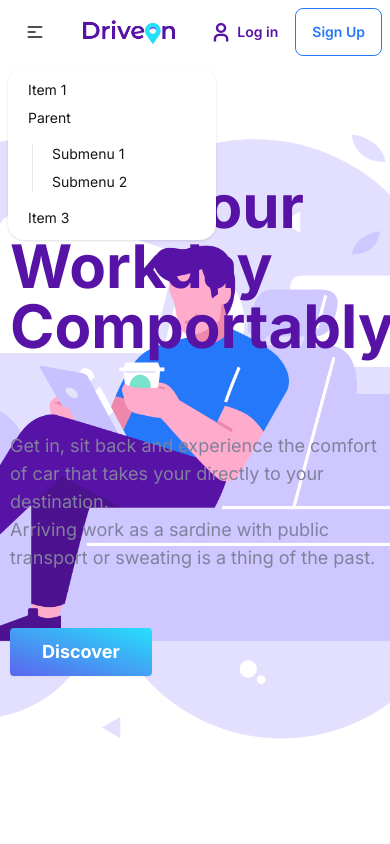
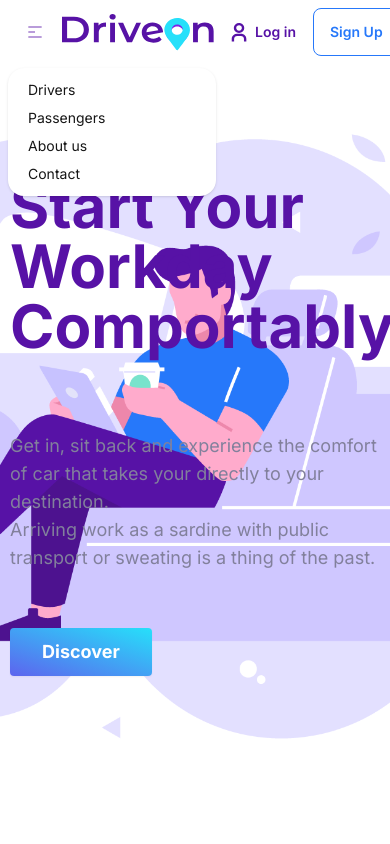
Before and after one commit to gstvcampos/test-tupiniquim, a Next.js app: page / in a window 390 px wide. Both pictures are taken after a click on the button 35 px from the left and 32 px from the top of the page. Shown: the top 844 px of the page. Built offline with nearby package versions, Linux system fonts and the light colour scheme.

Commit message:
feat: header

```diff
--- a/app/globals.css
+++ b/app/globals.css
@@ -12,3 +12,7 @@
     @apply font-bold rounded border-none text-white;
     background: linear-gradient(to top right, #5D64EE, #26E0FA);
 }
+
+.btn-ghost {
+  @apply text-primary hover:underline hover:bg-transparent;
+}
--- a/app/layout.tsx
+++ b/app/layout.tsx
@@ -8,7 +8,7 @@ import './globals.css'
 const inter = Inter({ subsets: ['latin'] })
 
 export const metadata: Metadata = {
-  title: 'Teste Tupiniquim',
+  title: 'DriveOn',
   description: 'Teste front end para agencia tupiniquim',
 }
 
--- a/components/header/Header.tsx
+++ b/components/header/Header.tsx
@@ -1,63 +1,16 @@
-import Image from 'next/image'
 import Link from 'next/link'
+import { LogoDefaultIcon } from '../icons/LogoDefaultIcon'
 import { UserIcon } from '../icons/UserIcon'
+import MenuDropdown from './MenuDropdown'
 
 export default function Header() {
   return (
     <header className="w-full">
       <div className="navbar max-w-screen-2xl mx-auto justify-between">
-        <div className="dropdown md:hidden">
-          <div tabIndex={0} role="button" className="btn btn-ghost">
-            <svg
-              xmlns="http://www.w3.org/2000/svg"
-              className="h-5 w-5"
-              fill="none"
-              viewBox="0 0 24 24"
-              stroke="currentColor"
-            >
-              <path
-                strokeLinecap="round"
-                strokeLinejoin="round"
-                strokeWidth="2"
-                d="M4 6h16M4 12h8m-8 6h16"
-              />
-            </svg>
-          </div>
-          <ul
-            tabIndex={0}
-            className="menu menu-sm dropdown-content mt-3 z-[1] p-2 shadow bg-base-100 rounded-box w-52"
-          >
-            <li>
-              <a>Item 1</a>
-            </li>
-            <li>
-              <a>Parent</a>
-              <ul className="p-2">
-                <li>
-                  <a>Submenu 1</a>
-                </li>
-                <li>
-                  <a>Submenu 2</a>
-                </li>
-              </ul>
-            </li>
-            <li>
-              <a>Item 3</a>
-            </li>
-          </ul>
-        </div>
+        <MenuDropdown />
         <div className="inline-flex gap-8 items-center">
-          <Link
-            href={'/'}
-            className="relative block h-12 w-24 md:h-20 md:w-40 px-3"
-          >
-            <Image
-              src="/logo.png"
-              alt="logo driven"
-              fill
-              priority
-              className="object-contain"
-            />
+          <Link href={'/'}>
+            <LogoDefaultIcon />
           </Link>
           <ul className="menu menu-horizontal text-neutral hidden md:flex">
             <li>
@@ -75,7 +28,7 @@ export default function Header() {
           </ul>
         </div>
         <div>
-          <button className="btn btn-ghost text-primary hover:underline hover:bg-transparent">
+          <button className="btn btn-ghost">
             <UserIcon />
             Log in
           </button>
--- /dev/null
+++ b/components/header/MenuDropdown.tsx
@@ -0,0 +1,29 @@
+import Link from 'next/link'
+import { MenuIcon } from '../icons/MenuIcon'
+
+export default function MenuDropdown() {
+  return (
+    <div className="dropdown md:hidden">
+      <div tabIndex={0} role="button" className="btn btn-ghost">
+        <MenuIcon />
+      </div>
+      <ul
+        tabIndex={0}
+        className="menu menu-sm dropdown-content mt-3 z-[1] p-2 shadow bg-base-100 rounded-box w-52"
+      >
+        <li>
+          <Link href="/drivers">Drivers</Link>
+        </li>
+        <li>
+          <Link href="/passengers">Passengers</Link>
+        </li>
+        <li>
+          <Link href="/about">About us</Link>
+        </li>
+        <li>
+          <Link href="/contact">Contact</Link>
+        </li>
+      </ul>
+    </div>
+  )
+}
--- /dev/null
+++ b/components/icons/MenuIcon.tsx
@@ -0,0 +1,14 @@
+import { SVGProps } from 'react'
+
+export const MenuIcon = (props: SVGProps<SVGSVGElement>) => (
+  <svg
+    xmlns="http://www.w3.org/2000/svg"
+    fill="none"
+    stroke="currentColor"
+    viewBox="0 0 24 24"
+    className="h-5 w-5"
+    {...props}
+  >
+    <path d="M4 6h16M4 12h8m-8 6h16" />
+  </svg>
+)
```
